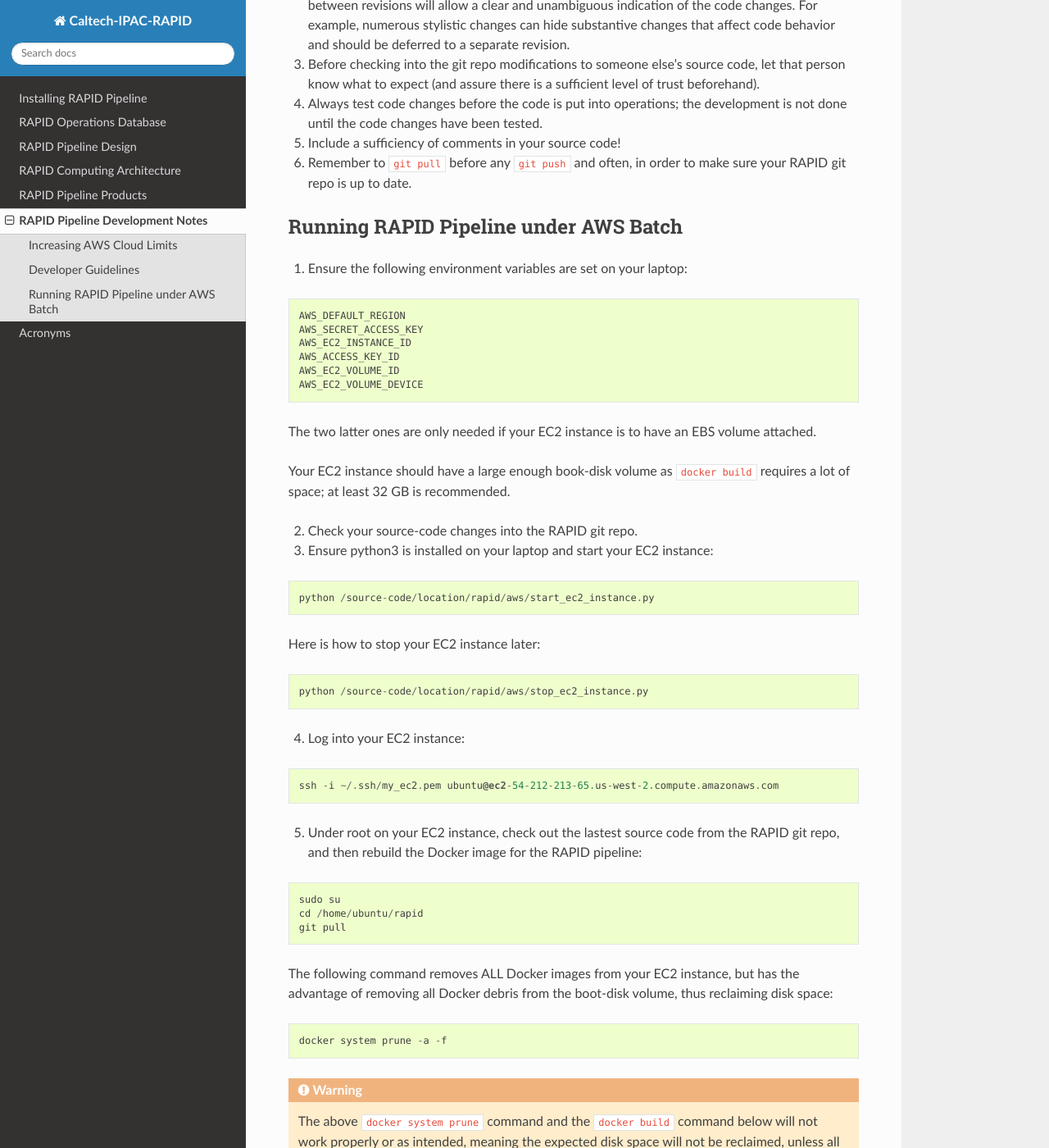
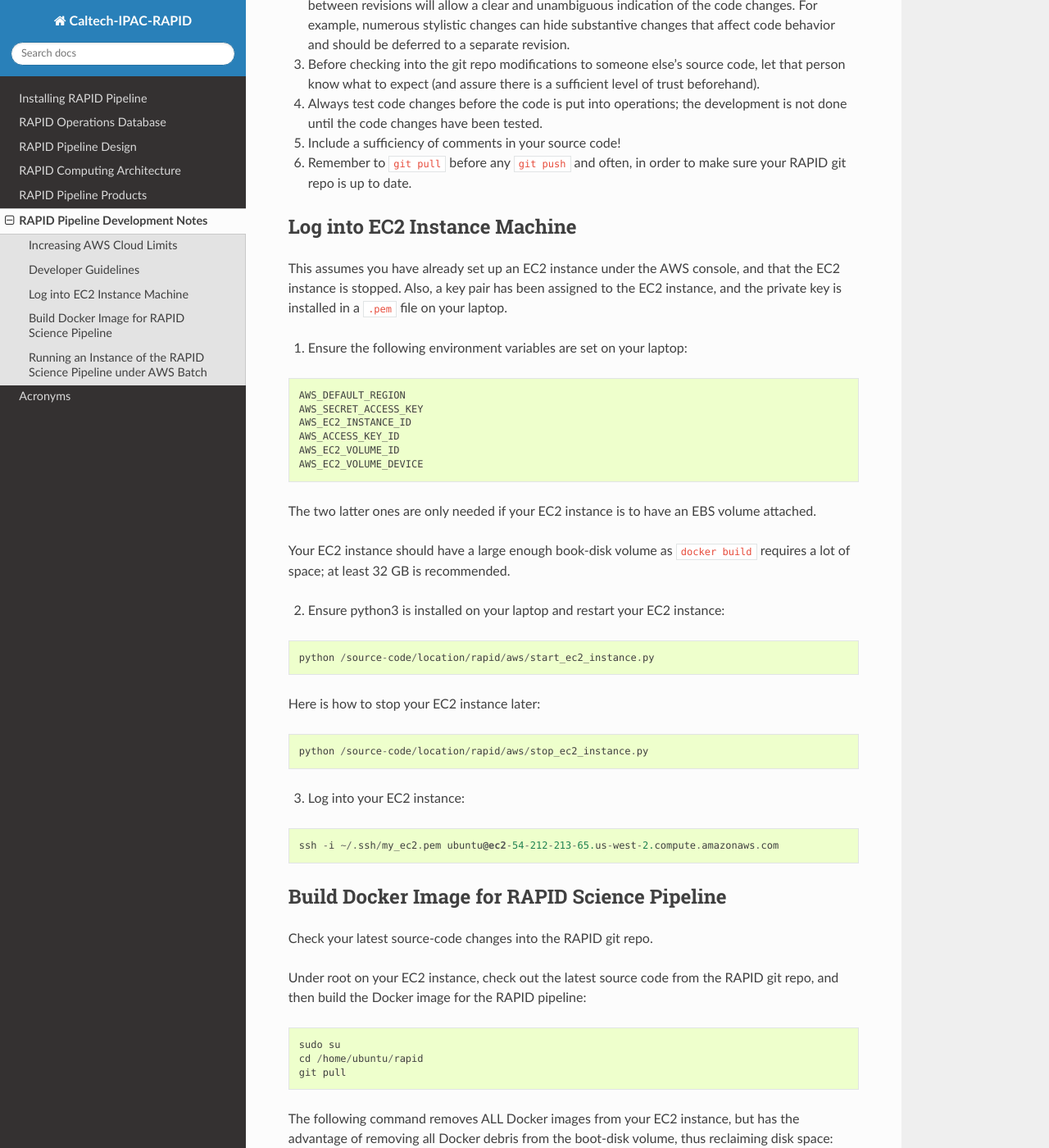
Before and after one commit to Caltech-IPAC/rapid, a Sphinx documentation site: the page built from docs/source/dev/notes.rst, in a window 1280 px wide and 1400 px high, scrolled down 517 px. Shown: the whole window at 82% size. Built offline with Sphinx 7.4.7 and the Read the Docs theme 3.1.0, drawn with Linux system fonts in a browser that asks for light colours; formulas are drawn with MathJax 3; some of the changed text lies outside the part shown.

Commit message:
Reorganized for clarity.

```diff
--- a/docs/source/dev/notes.rst
+++ b/docs/source/dev/notes.rst
@@ -31,8 +31,12 @@ Developer Guidelines
 
 #. Remember to ``git pull`` before any ``git push`` and often, in order to make sure your RAPID git repo is up to date.
 
-Running RAPID Pipeline under AWS Batch
+
+Log into EC2 Instance Machine
 ********************************************
+
+This assumes you have already set up an EC2 instance under the AWS console, and that the EC2 instance is stopped.
+Also, a key pair has been assigned to the EC2 instance, and the private key is installed in a ``.pem`` file on your laptop.
 
 1. Ensure the following environment variables are set on your laptop:
 
@@ -49,9 +53,7 @@ The two latter ones are only needed if your EC2 instance is to have an EBS volum
 
 Your EC2 instance should have a large enough book-disk volume as ``docker build`` requires a lot of space; at least 32 GB is recommended.
 
-2. Check your source-code changes into the RAPID git repo.
-
-3. Ensure python3 is installed on your laptop and start your EC2 instance:
+2. Ensure python3 is installed on your laptop and restart your EC2 instance:
 
 .. code-block::
 
@@ -63,13 +65,20 @@ Here is how to stop your EC2 instance later:
 
    python /source-code/location/rapid/aws/stop_ec2_instance.py
 
-4. Log into your EC2 instance:
+3. Log into your EC2 instance:
 
 .. code-block::
 
    ssh -i ~/.ssh/my_ec2.pem ubuntu@ec2-54-212-213-65.us-west-2.compute.amazonaws.com
 
-5. Under root on your EC2 instance, check out the lastest source code from the RAPID git repo, and then rebuild the Docker image for the RAPID pipeline:
+
+Build Docker Image for RAPID Science Pipeline
+********************************************
+
+Check your latest source-code changes into the RAPID git repo.
+
+Under root on your EC2 instance, check out the latest source code from the RAPID git repo,
+and then build the Docker image for the RAPID pipeline:
 
 .. code-block::
 
@@ -148,8 +157,12 @@ Tag the Docker image with "latest" and push to ECR with these two commands:
    docker push public.ecr.aws/y9b1s7h8/rapid_science_pipeline:latest
 
 
-The following shows commands to launch an instance of the RAPID pipeline as AWS Batch job.
-The to-be-run Docker container rapid_science_pipeline:1.0 has /code built in, so there is no need to mount an external volume for /code.
+Running an Instance of the RAPID Science Pipeline under AWS Batch
+********************************************
+
+The following shows commands to launch an instance of the RAPID science pipeline as AWS Batch job.
+The to-be-run-under-AWS-Batch Docker container rapid_science_pipeline:1.0 has /code built in,
+so there is no need to mount an external volume for /code.
 The container name is arbitrary, and is set to "russ-test-jobsubmit" in the example below.
 Since this Docker image contains the ENTRYPOINT instruction, you must override it  with the ``--entrypoint bash`` option
 (and do not put ``bash`` at the end of the command).
```
Also changed, not shown: other parts of docs/source/dev/notes.rst (+1 -1 lines).
